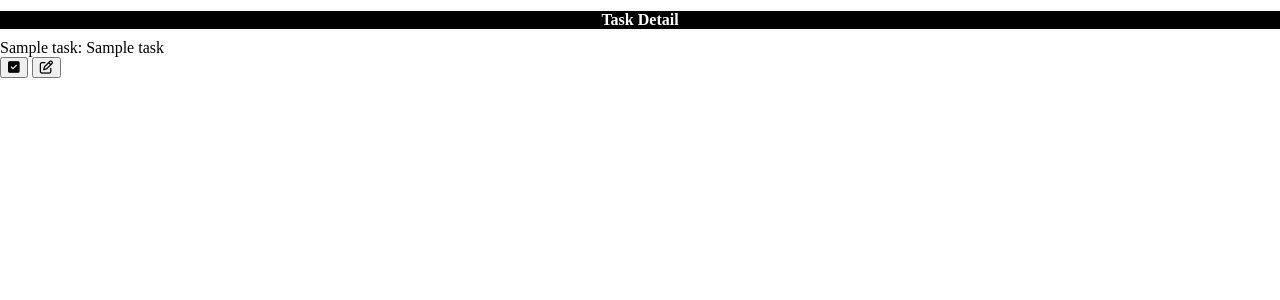
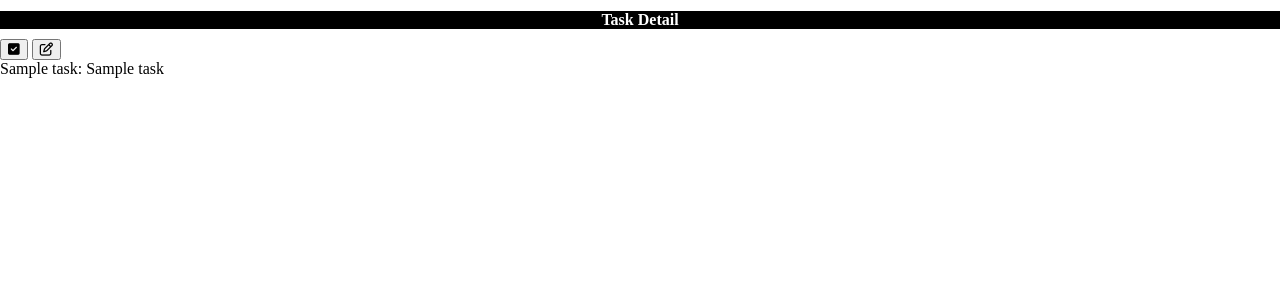
Before and after one commit to kellya/pytaskweb, a Flask app: template templates/task_detail.html in a window 1280 px wide. Shown: the top 300 px of the page. Run offline with Flask 2, Linux system fonts and the light colour scheme; the template is opened without the code that fills it: most values are stand-ins (such as "Sample title", 1, 10 or a date in 2020); parts of the project's set-up code (start-up, migrations or seed data) failed here and were passed over; some libraries are stand-ins or nearby versions.

Commit message:
Added tookbox to the top of the details page

```diff
--- a/templates/task_detail.html
+++ b/templates/task_detail.html
@@ -1,9 +1,7 @@
 {% extends "base.html" %}
 {% block body %}
 <h1>Task Detail</h1>
-    {% for k,v in task.items() %}
-    {{ k }}: {{ v }}<br>
-    {%endfor%}
+    <div class="toolbox">
         <form method="POST" name="complete" action="{{ url_for('task_complete', uuid=task['uuid']) }}}">
             <input type='hidden' name='uuid' value={{ task['uuid'] }}>
             <button type="submit" title="Mark task completed" name="submit" value='complete' class="btn btn-default">
@@ -13,4 +11,8 @@
                 <i class="fa fa-edit"></i>
             </button>
         </form>
+    </div>
+    {% for k,v in task.items() %}
+    {{ k }}: {{ v }}<br>
+    {%endfor%}
 {% endblock %}
```
Lines whose indentation alone changed are shown as unchanged.
